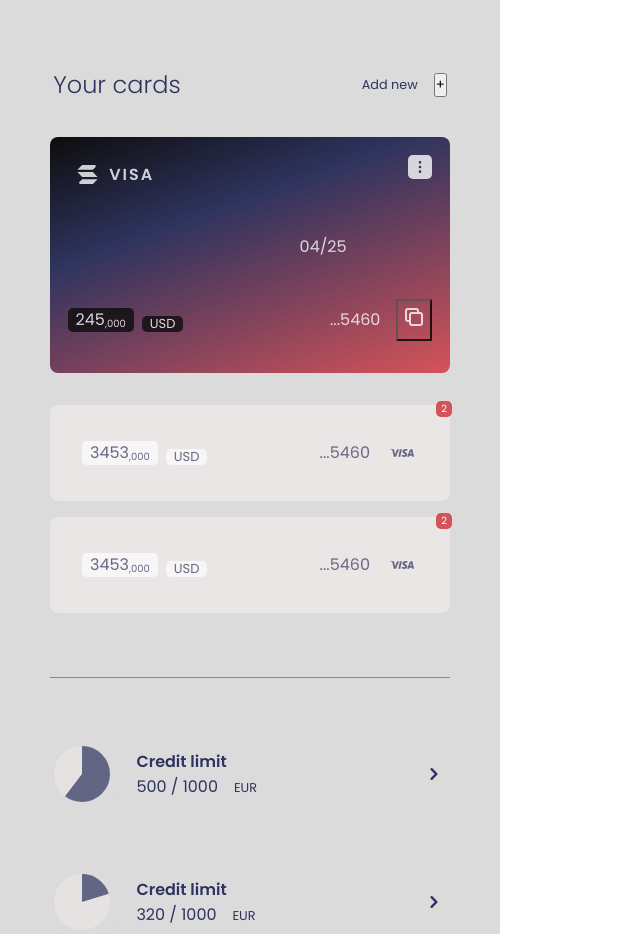
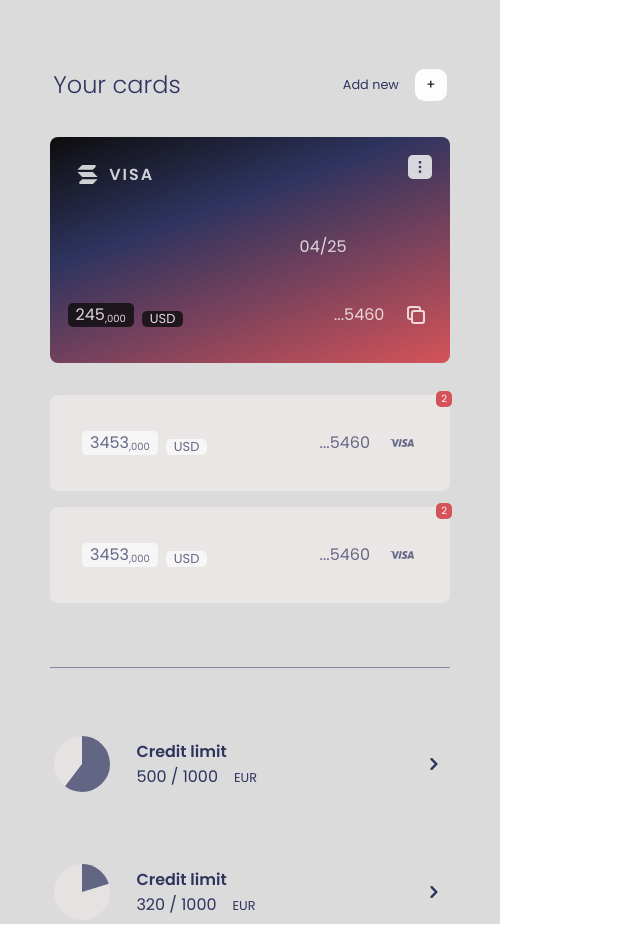
Before and after one commit to billionsjoel/quickTrans, a React (Create React App) app: page / in a window 1280 px wide. Shown: the whole page, without its empty margins (0-640 px from the left). Built offline with nearby package versions, Linux system fonts and the light colour scheme.

Commit message:
style button

```diff
--- a/src/components/visa.module.scss
+++ b/src/components/visa.module.scss
@@ -35,5 +35,12 @@
 		}
 	}
 
-
+	& button {
+		height: 2rem;
+		width: 2rem;
+		text-align: center;
+		border-radius: 30%;
+		border: none;
+		background-color: $white;
+	}
 }
```
